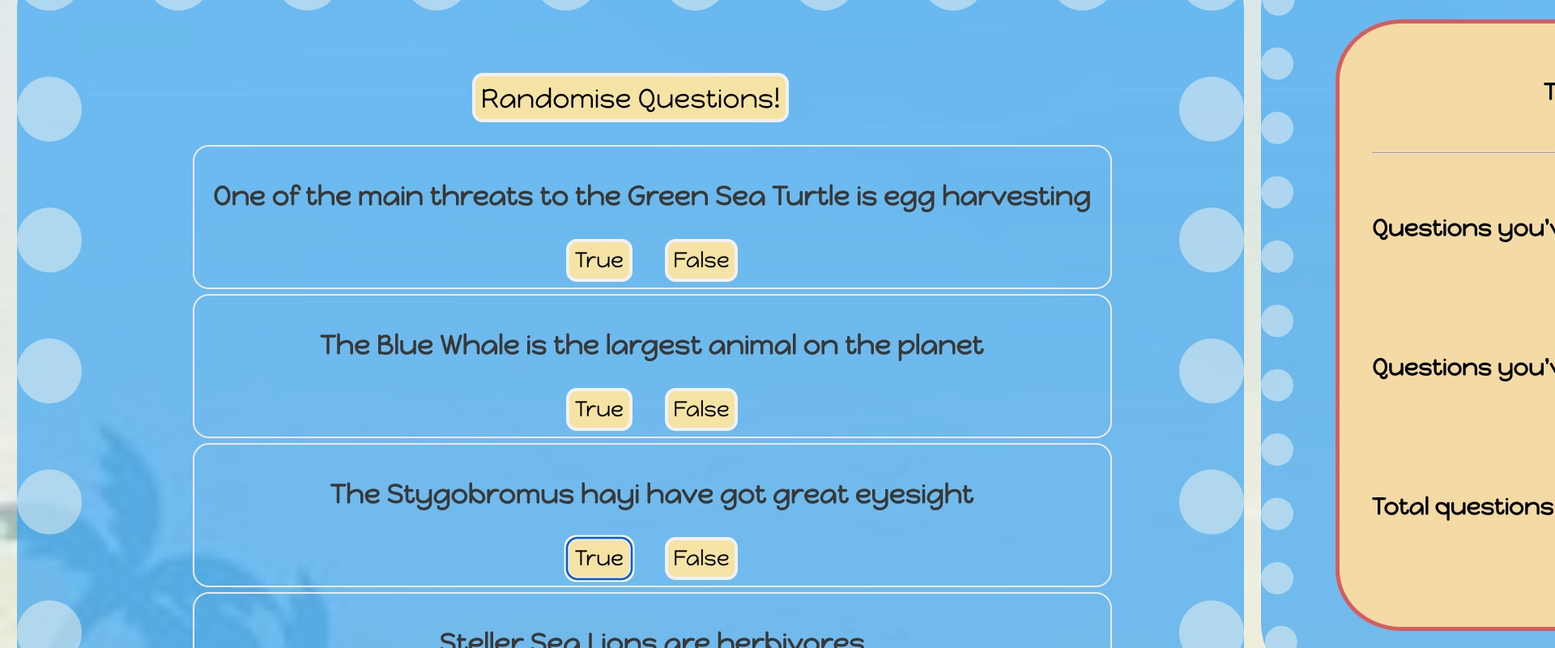
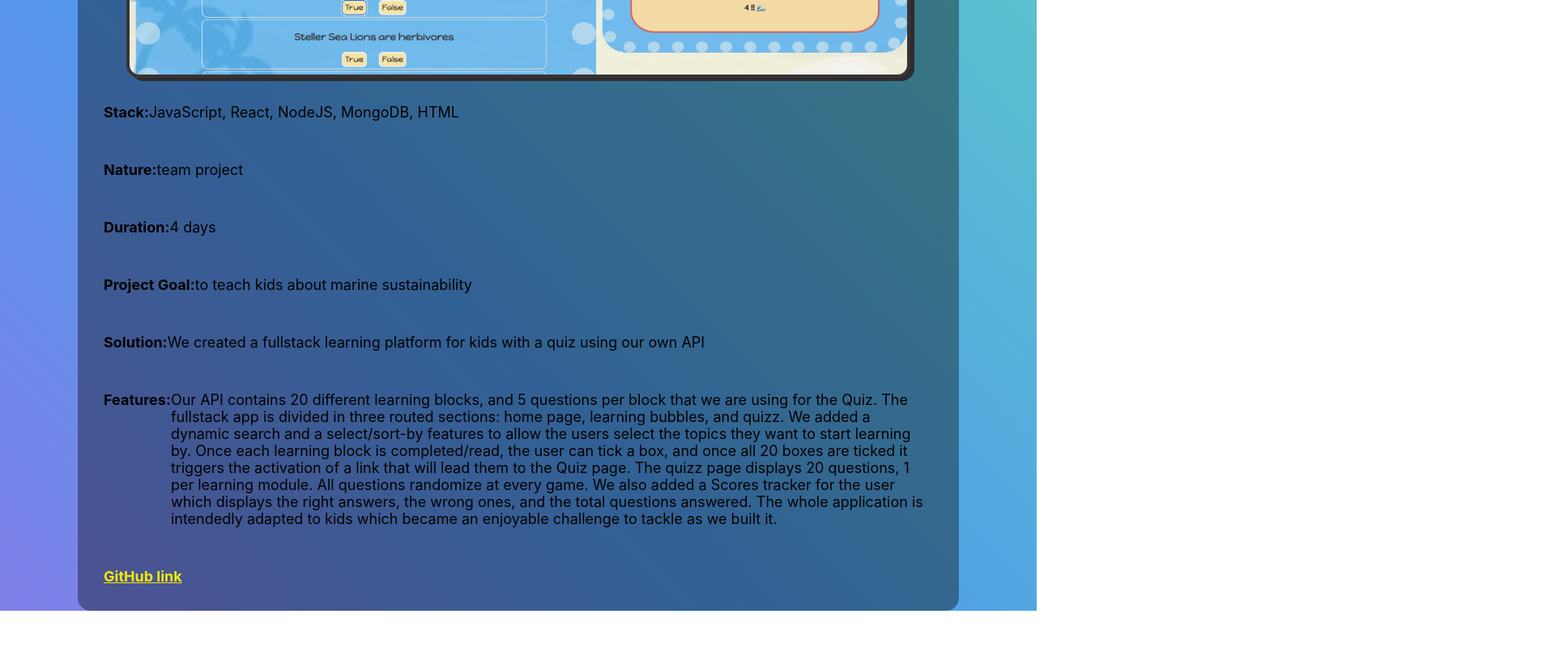
Before and after one commit to Laufley/old_portfolio, a React (Create React App) app: page /Projects/0 in a window 1280 px wide. Shown: the part 520-1320 px from the top of the page at 81% size, 1920 px wide, since content can reach past the window. After the commit the page ends 1274 px from the top, so only its background shows below. Built offline with nearby package versions, Linux system fonts and the light colour scheme.

Commit message:
CSS for project id done and ongoing improvement of dataset

```diff
--- a/src/App.js
+++ b/src/App.js
@@ -28,36 +28,45 @@ function App() {
         projectImg: marine,
         projectUrl: "https://github.com/Laufley/Marine_Life_Group_Project",
         stack: "JavaScript, React, NodeJS, MongoDB, HTML",
+        nature: "team project",
+        duration: "4 days",
         goal: "to teach kids about marine sustainability",
-        solution: "We created a learning platform with a quiz adapted to a young audience using our own API",
-        duration: "4 days"
+        solution: "We created a fullstack learning platform for kids with a quiz using our own API",
+        features: "Our API contains 20 different learning blocks, and 5 questions per block that we are using for the Quiz. The fullstack app is divided in three routed sections: home page, learning bubbles, and quizz. We added a dynamic search and a select/sort-by features to allow the users select the topics they want to start learning by. Once each learning block is completed/read, the user can tick a box, and once all 20 boxes are ticked it triggers the activation of a link that will lead them to the Quiz page. The quizz page displays 20 questions, 1 per learning module. All questions randomize at every game. We also added a Scores tracker for the user which displays the right answers, the wrong ones, and the total questions answered. The whole application is intendedly adapted to kids which became an enjoyable challenge to tackle as we built it.",
+
     },
     {
         title: "D&D vault",
         projectImg: vault,
         projectUrl: "https://github.com/Laufley/Personal_Project_DnD_Vault",
         stack: "Python, Flask, SQL HTML, CSS",
+        nature: "individual project",
+        duration: "6 days",
         goal: "My client (business-owner) needed a website to showcase his new business, which at the same would allow him manage all the bookings between customers and gaming sessions.",
         solution: "I created a whole-in-one comprehensive website solution for my client where his customers can browse sessions and interact with the page to get more info on different topics, and I also added a booking feature for him to manage all the bookings.",
-        duration: "6 days"
+        features: "3",
     },
     {
         title: "Monster archives",
         projectImg: monsters,
         projectUrl: "https://github.com/Laufley/DnD_monster_archives_app",
         stack: "JavaScript, React, HTML, CSS",
+        nature: "individual project",
+        duration: "3 days",
         goal: "to train myself on fetching complex and incomplete APIs.",
         solution: "I fetched and displayed data from a public and original Dungeons & Dragons API, created an interactive app for the user, and added music features",
-        duration: "3 days"
+        features: "3",
     },
     {
         title: "Endangered Species",
         projectImg: animals,
         projectUrl: "https://github.com/Laufley/Endangered_animals_DOM_hw_js",
         stack: "JavaScript, React, HTML, CSS",
+        nature: "individual project",
+        duration: "2 days",
         goal: "to train myself and interact with the DOM directly without jsx and see how things work on the background.",
         solution: "This is a basic js DOM events handling webapp to input endangered species of animals.",
-        duration: "2 days"
+        features: "3",
     }
 
     ]);
@@ -71,7 +80,7 @@ function App() {
       <Route path='/Personal' element={<Personal/>}></Route>
       <Route path='/Projects' element={<Projects projects={projects}/>}></Route>
       <Route path='/Projects/:id' element={<ProjectByIdPage projects={projects}/>}></Route>
-      <Route path='CV' element={<CV/>}></Route>
+      <Route path='/CV' element={<CV/>}></Route>
       <Route path="*" element={< ErrorPage />}/>
     </Routes>
   </Router>
--- a/src/Components/Carousel.css
+++ b/src/Components/Carousel.css
@@ -22,9 +22,6 @@
     cursor: default;
     pointer-events: none;
 }
-
-
-
 
 /* Buttons */
 
--- a/src/Components/Personal.css
+++ b/src/Components/Personal.css
@@ -1,3 +1,13 @@
+.sustainability-links {
+    color: aliceblue;
+    text-decoration: none;
+}
+
+.sustainability-links:hover{
+    color: rgb(248, 248, 3);
+}
+
+
 .duck-name{
     font-size: 30px;
     text-align: center;
@@ -12,7 +22,7 @@
 }
 
 .c-letter:hover {
-    color: black;
+    color: rgb(255, 0, 208);
 }
 
 .d-letter:hover {
@@ -48,7 +58,7 @@
 }
 
 .l-letter:hover {
-    color: rgb(243, 243, 243);
+    color: rgb(249, 77, 231);
 }
 
 .m-letter:hover {
--- a/src/Components/Personal.js
+++ b/src/Components/Personal.js
@@ -186,7 +186,7 @@ const Personal = () => {
                         <b>Sustainability:</b>
                         I've currently adopted turtles in the Antartic, corals in Oceania, trees, and bee hives.<br></br>
                         Some links for the curious:
-                        <a href='https://coralgardeners.org/?gclid=Cj0KCQiAorKfBhC0ARIsAHDzsltT9yk3irj3A4zYIL7wTQ23F5pQOGthgfFGkn8cTWUnBSO2gzywKuQaAp7SEALw_wcB' style={{color: 'aliceblue', textDecoration:'none'}}> CoralGardeners</a>, <a href='https://support.wwf.org.uk/adopt-an-animal' style={{color: 'aliceblue', textDecoration:'none'}}> WWF animals</a>
+                        <a className='sustainability-links' href='https://coralgardeners.org/?gclid=Cj0KCQiAorKfBhC0ARIsAHDzsltT9yk3irj3A4zYIL7wTQ23F5pQOGthgfFGkn8cTWUnBSO2gzywKuQaAp7SEALw_wcB'> CoralGardeners</a>, <a className='sustainability-links' href='https://support.wwf.org.uk/adopt-an-animal'> WWF animals</a>
                     </li>
                     <li><b>Children in need</b></li>
                     <li><b>Education and equality of ressources across the globe</b> A big ongoing project of mine is to get more involved in the future in initiatives that help communities get better access to education</li>
--- a/src/Components/Project.css
+++ b/src/Components/Project.css
@@ -57,12 +57,12 @@
     margin-left: 2px;
 }
 
-#info > a {
+#infoitem {
     text-decoration: none;
     color: #dcdcf1;
 }
 
-#info > a:hover {
+#infoitem:hover {
     color: #ed1682;
 }
 
--- a/src/Components/Project.js
+++ b/src/Components/Project.js
@@ -4,7 +4,7 @@ import ProjectByIdPage from './ProjectByIdPage';
 import { Link } from 'react-router-dom';
 
 
-const Project = ({image, title, stack, link, id, goal, solution, duration}) => {
+const Project = ({id, title, image, link, stack, nature, duration, goal, solution, features}) => {
 
     const [selectedProjectId, setSelectedProjectId] = useState(null)
 
@@ -19,7 +19,7 @@ const Project = ({image, title, stack, link, id, goal, solution, duration}) => {
             <div id="details">
                 <div id="project-title"><i className="fa" style={{color: '#5999E8'}}>&#xf02b;</i> {title}</div>
                 <p id="stack"><i className="fa fa-code" style={{color: '#5999E8'}}></i> {stack}</p>
-                <Link to={`/Projects/${id}`} onClick={handleClick}>Click to go to project page</Link>
+                <Link id='infoitem' to={`/Projects/${id}`} onClick={handleClick}>Click to visit this project</Link>
                 {/* <span id="info">
                     <a href={link} id="link-text"> <i className="fa fa-github" style={{color: '#5999E8'}}></i> Github Link</a>
                 </span> */}
--- /dev/null
+++ b/src/Components/ProjectById.css
@@ -0,0 +1,109 @@
+#project-by-page-nav {
+    display: grid;
+    grid-template-rows:
+        'individual-title individual-back'
+        'content-background';
+}
+
+#content-background {
+    display: flex;
+    grid-area: content-background;
+    background-color: rgba(0, 0, 0, 0.372);
+    border-radius: 1rem;
+    display: grid;
+    grid-template-columns: auto;
+    grid-template-rows:
+        [individual-img] auto
+        [individual-stack] auto
+        [individual-nature] auto
+        [individual-duration] auto
+        [individual-goal] auto
+        [individual-solution] auto
+        [individual-feature] auto;
+    width: 80%;
+    margin-left: 6rem;
+    margin-top: 6rem;
+    padding: 2rem;
+    font-size: 18px;
+}
+
+#individual-title{
+    grid-area: individual-title;
+    color:rgb(249, 246, 246);
+    justify-content: flex-start;
+    box-shadow: #5999E8;
+    margin-left: 8rem;
+}
+
+#individual-back {
+    grid-area: individual-back;
+    display: flex;
+    margin-left: 45rem;
+    margin-top: 1.8%;
+    color:#393235;
+    font-size: 2rem;
+    text-decoration: none;
+}
+
+#individual-back:hover {
+    color: blueviolet;
+}
+
+
+#individual-img{
+    display: flex;
+    grid-area: individual-img;
+    height: 30rem;
+    width: 60rem;
+    justify-self: center;
+    border: 4px solid #393235;
+    border-radius: 1rem;
+    box-shadow: 5px 4px #2c2c2d;
+}
+
+#individual-stack{
+    margin-top: 2rem;
+    display: flex;
+    grid-area: individual-stack;
+}
+
+#individual-nature {
+    margin-top: 2rem;
+    display: flex;
+    grid-area: individual-nature;
+}
+
+#individual-goal{
+    margin-top: 2rem;
+    display: flex;
+    grid-area: individual-goal;
+}
+
+#individual-solution{
+    margin-top: 2rem;
+    display: flex;
+    grid-area: individual-solution;
+}
+
+#individual-feature {
+    margin-top: 2rem;
+    display: flex;
+    grid-area: individual-feature;
+}
+
+#individual-duration{
+    margin-top: 2rem;
+    display: flex;
+    grid-area: individual-duration;
+}
+
+#individual-github-link{
+    margin-top: 2rem;
+    display: flex;
+    grid-area: individual-link;
+    color: rgb(245, 233, 4);
+}
+
+#individual-github-link:hover {
+    color: rgb(254, 240, 255);
+}
--- a/src/Components/ProjectByIdPage.js
+++ b/src/Components/ProjectByIdPage.js
@@ -1,5 +1,6 @@
 import React from 'react'
-import { useParams } from 'react-router-dom'
+import './ProjectById.css';
+import { Link, useParams } from 'react-router-dom'
 
 const ProjectByIdPage = ({ projects }) => {
 
@@ -13,14 +14,19 @@ const ProjectByIdPage = ({ projects }) => {
     const project = projects[id]
 
     return ( project &&
-        <div>
-            <h2>{project.title}</h2>
-            <img src={project.projectImg} alt={`${project.title} project`} />
-            <p>{project.stack}</p>
-            <p>{project.goal}</p>
-            <p>{project.solution}</p>
-            <p>{project.duration}</p>
-            <a href={project.projectUrl}>GitHub link</a>
+        <div id='project-by-page-nav'>
+            <h1 id='individual-title'>{project.title}</h1>
+            <Link id='individual-back' to="/projects"><i className="fa fa-arrow-left"> Back to projects showcase</i> </Link>
+        <div id='content-background'>
+            <img id='individual-img'src={project.projectImg}/>
+            <p id='individual-stack'><b>Stack:</b> {project.stack}</p>
+            <p id='individual-nature'><b>Nature:</b> {project.nature}</p>
+            <p id='individual-duration'><b>Duration:</b> {project.duration}</p>
+            <p id='individual-goal'><b>Project Goal:</b> {project.goal}</p>
+            <p id='individual-solution'><b>Solution:</b> {project.solution}</p>
+            <p id='individual-feature'><b>Features:</b>{project.features}</p>
+            <a id='individual-github-link' href={project.projectUrl}><b>GitHub link</b></a>
+        </div>
         </div>
     )}
 }
--- a/src/Components/Projects.js
+++ b/src/Components/Projects.js
@@ -18,13 +18,15 @@ function Projects({projects}) {
     return(
         <>
         <Project id={index}
+            title={projectObj.title}
             image={projectObj.projectImg}
-            title={projectObj.title}
+            link={projectObj.projectUrl}
             stack={projectObj.stack}
-            link={projectObj.projectUrl}
+            nature={projectObj.nature}
+            duration={projectObj.duration}
             goal={projectObj.goal}
             solution={projectObj.solution}
-            duration={projectObj.duration}
+            features={projectObj.features}
             />
         </>
         )
```
